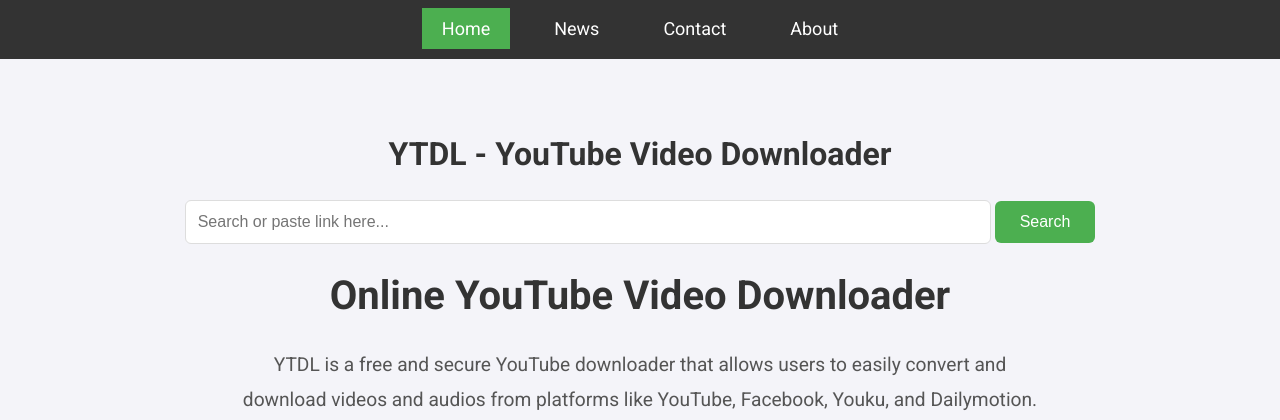
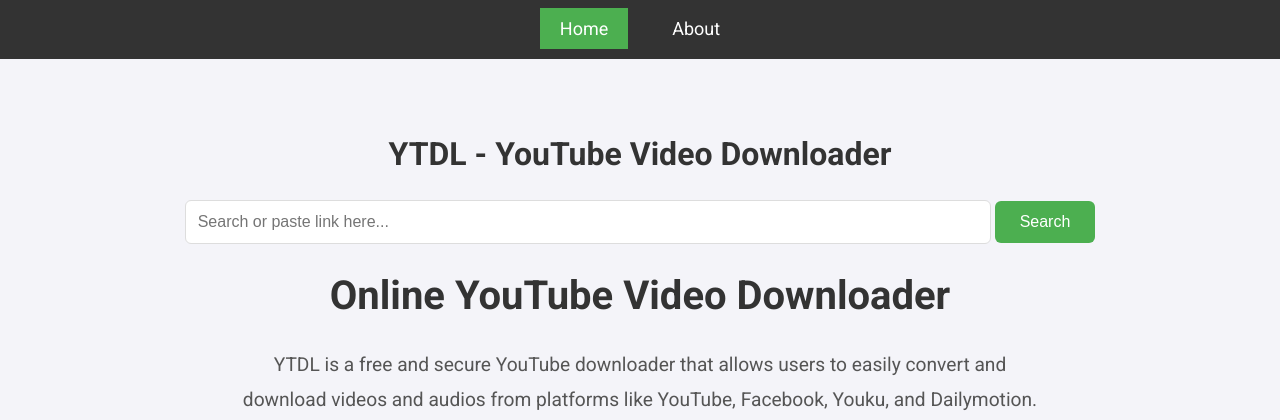
Before and after one commit to mar-vyn23/ytdl, a Flask app: page / in a window 1280 px wide. Shown: the top 420 px of the page. Run offline with Flask 3, Linux system fonts and the light colour scheme; some libraries are stand-ins or nearby versions.

Commit message:
Remove commented-out links for news and contact from navigation in templates

```diff
--- a/templates/index.html
+++ b/templates/index.html
@@ -24,8 +24,8 @@
     <header>
         <div class="topnav">
             <a class="active" href="{{ url_for('home') }}">Home</a>
-            <a href="#news">News</a>
-            <a href="#contact">Contact</a>
+            <!-- <a href="#news">News</a> -->
+            <!-- <a href="#contact">Contact</a> -->
             <a href="#about">About</a>
         </div>
     </header>
--- a/templates/video_details.html
+++ b/templates/video_details.html
@@ -15,8 +15,8 @@
     <header>
         <div class="topnav">
             <a class="active" href="{{ url_for('home') }}">Home</a>
-            <a href="#news">News</a>
-            <a href="#contact">Contact</a>
+            <!-- <a href="#news">News</a> -->
+            <!-- <a href="#contact">Contact</a> -->
             <a href="#about">About</a>
         </div>
     </header>
```
